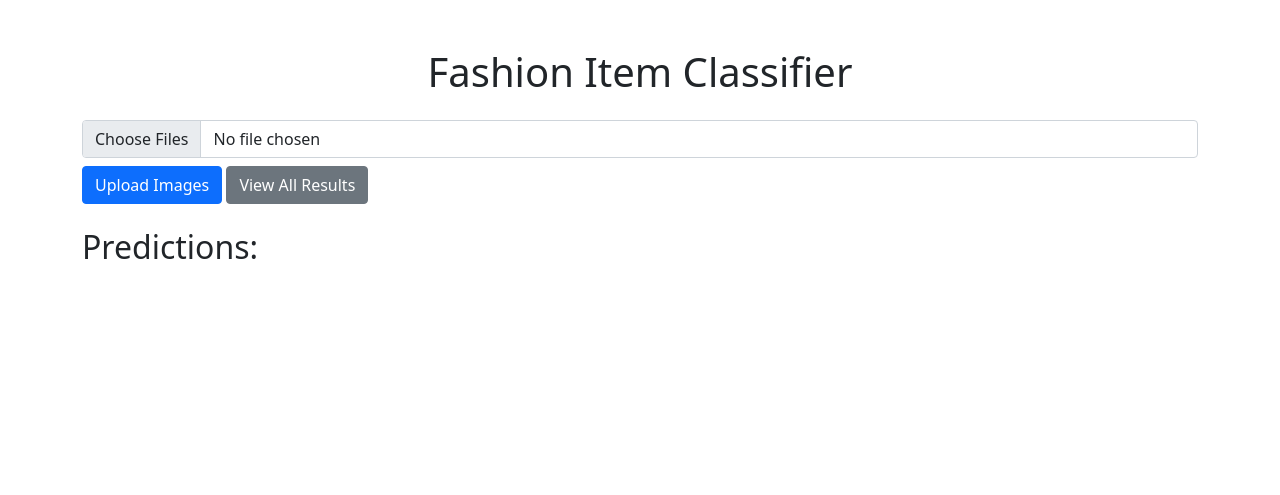
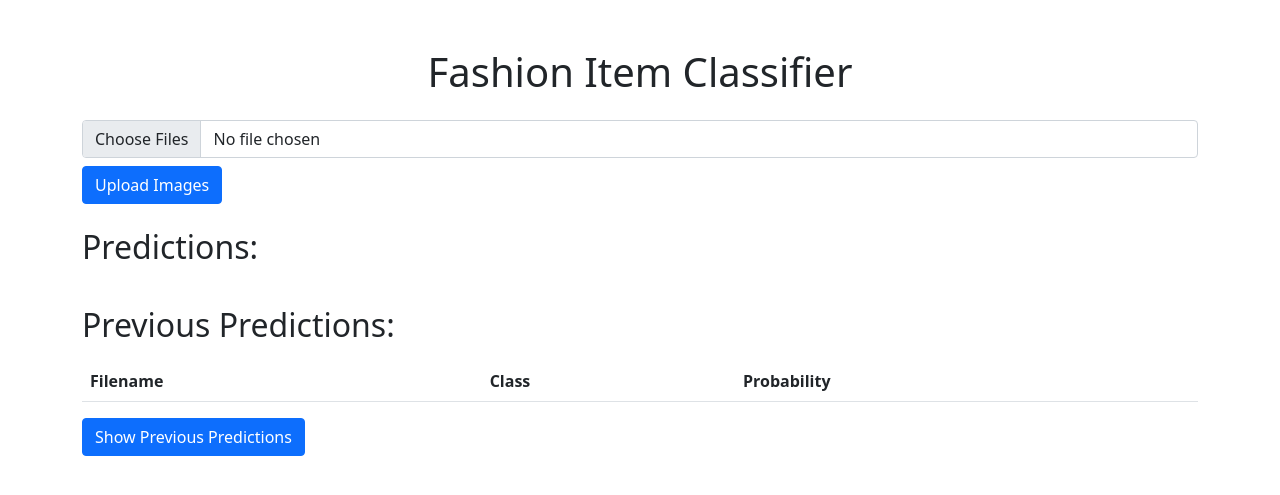
Before and after one commit to mohamadsolouki/Batch-Processing, a Flask app: page / in a window 1280 px wide. Shown: the top 495 px of the page. Run offline with Flask 3, Linux system fonts and the light colour scheme; lists and menus that the app fills with data are empty.

Commit message:
Update index.html

```diff
--- a/templates/index.html
+++ b/templates/index.html
@@ -23,7 +23,6 @@
         <div class="mb-3">
             <input type="file" id="imageUpload" multiple accept="image/*" class="form-control">
             <button id="uploadButton" class="btn btn-primary mt-2">Upload Images</button>
-            <button id="viewResultsButton" class="btn btn-secondary mt-2">View All Results</button>
         </div>
 
         <div id="imageContainer" class="row gy-3"></div>
@@ -32,14 +31,30 @@
             <h2 class="mb-3">Predictions:</h2>
             <ul id="predictionList" class="list-group"></ul>
         </div>
+
+        <div id="databaseRecords" class="mt-4">
+            <h2 class="mb-3">Previous Predictions:</h2>
+            <table class="table table-striped">
+                <thead>
+                    <tr>
+                        <th>Filename</th>
+                        <th>Class</th>
+                        <th>Probability</th>
+                    </tr>
+                </thead>
+                <tbody id="databaseRecordsBody"></tbody>
+            </table>
+            <button id="showDatabaseRecords" class="btn btn-primary">Show Previous Predictions</button>
+        </div>
     </div>
 
     <script>
         const uploadButton = document.getElementById('uploadButton');
-        const viewResultsButton = document.getElementById('viewResultsButton');
         const imageUpload = document.getElementById('imageUpload');
         const predictionList = document.getElementById('predictionList');
         const imageContainer = document.getElementById('imageContainer');
+        const databaseRecordsBody = document.getElementById('databaseRecordsBody');
+        const showDatabaseRecords = document.getElementById('showDatabaseRecords');
 
         uploadButton.addEventListener('click', () => {
             const files = imageUpload.files;
@@ -58,16 +73,16 @@
             .then(response => response.json())
             .then(data => {
                 predictionList.innerHTML = ''; // Clear previous results
-                data.forEach(item => {
-                    item.results.forEach(result => {
+                data.forEach(prediction => {
                     const listItem = document.createElement('li');
                     listItem.className = 'list-group-item';
+                    const predictionText = prediction.predictions
+                        .map(([class_name, probability]) => `${class_name}: ${probability.toFixed(2)}`)
+                        .join('<br>');
                     listItem.innerHTML = `
-                            <strong>${item.filename}:</strong> ${result.class_label}
-                            (Probability: ${result.probability.toFixed(2)})
+                        <strong>${prediction.filename}:</strong><br>${predictionText}
                     `;
                     predictionList.appendChild(listItem);
-                    });
                 });
             })
             .catch(error => {
@@ -75,19 +90,19 @@
             });
         });
 
-        viewResultsButton.addEventListener('click', () => {
+        showDatabaseRecords.addEventListener('click', () => {
             fetch('/results')
                 .then(response => response.json())
                 .then(data => {
-                predictionList.innerHTML = ''; // Clear current predictions view
-                data.forEach(row => {
-                    const listItem = document.createElement('li');
-                    listItem.className = 'list-group-item';
-                    listItem.innerHTML = `
-                        <strong>${row.filename}:</strong> ${row.class}
-                        (Probability: ${row.probability.toFixed(2)})
+                    databaseRecordsBody.innerHTML = ''; // Clear previous records
+                    data.forEach(record => {
+                        const row = document.createElement('tr');
+                        row.innerHTML = `
+                            <td>${record.filename}</td>
+                            <td>${record.class}</td>
+                            <td>${record.probability}</td>
                         `;
-                    predictionList.appendChild(listItem);
+                        databaseRecordsBody.appendChild(row);
                     });
                 })
                 .catch(error => {
```
Lines whose indentation alone changed are shown as unchanged.
